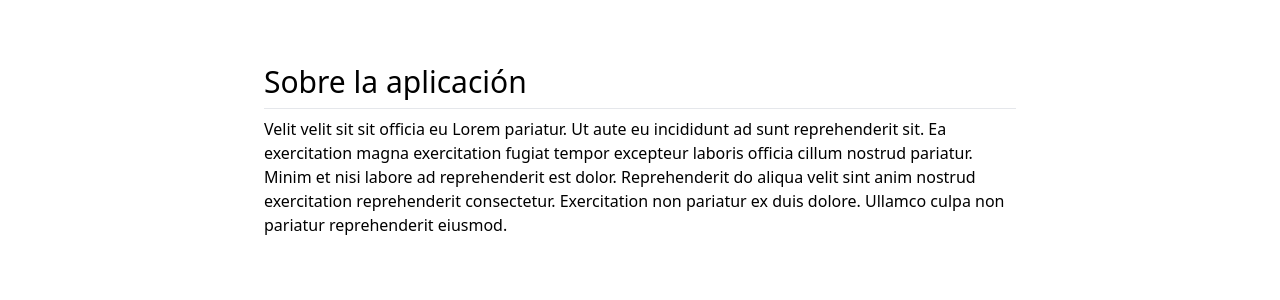
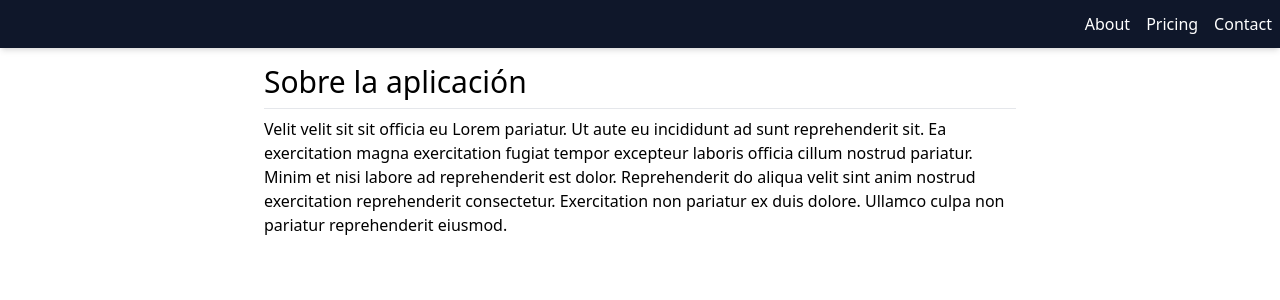
Before and after one commit to Angular-Course-Sergio/pokemonSSR, an Angular app: page /about in a window 1280 px wide. Shown: the top 300 px of the page. Built offline with nearby package versions, Linux system fonts and the light colour scheme.

Commit message:
Navbar - Navegar entre páginas

```diff
--- a/src/app/app.component.html
+++ b/src/app/app.component.html
@@ -1,3 +1,5 @@
+<app-navbar/>
+
 <div class="max-w-3xl m-auto mt-16 px-2">
   <router-outlet />
 </div>
--- a/src/app/app.component.ts
+++ b/src/app/app.component.ts
@@ -1,12 +1,13 @@
 import { Component } from '@angular/core';
 import { RouterOutlet } from '@angular/router';
+import { NavbarComponent } from './shared/components/navbar/navbar.component';
 
 @Component({
   selector: 'app-root',
   standalone: true,
-  imports: [RouterOutlet],
+  imports: [RouterOutlet, NavbarComponent],
   templateUrl: './app.component.html',
-  styleUrl: './app.component.css'
+  styleUrl: './app.component.css',
 })
 export class AppComponent {
   title = 'pokemon-ssr';
--- a/src/app/pages/about-page/about-page.component.ts
+++ b/src/app/pages/about-page/about-page.component.ts
@@ -1,6 +1,7 @@
 import { ChangeDetectionStrategy, Component } from '@angular/core';
 
 @Component({
+  selector: 'about-page',
   standalone: true,
   imports: [],
   templateUrl: './about-page.component.html',
--- a/src/app/pages/contact-page/contact-page.component.ts
+++ b/src/app/pages/contact-page/contact-page.component.ts
@@ -1,6 +1,7 @@
 import { ChangeDetectionStrategy, Component } from '@angular/core';
 
 @Component({
+  selector: 'contact-page',
   standalone: true,
   imports: [],
   templateUrl: './contact-page.component.html',
--- a/src/app/pages/pricing-page/pricing-page.component.ts
+++ b/src/app/pages/pricing-page/pricing-page.component.ts
@@ -1,6 +1,7 @@
 import { ChangeDetectionStrategy, Component } from '@angular/core';
 
 @Component({
+  selector: 'pricing-page',
   standalone: true,
   imports: [],
   templateUrl: './pricing-page.component.html',
--- /dev/null
+++ b/src/app/shared/components/navbar/navbar.component.html
@@ -0,0 +1,7 @@
+<nav
+  class="text-white gap-4 top-0 absolute z-50 w-full flex justify-end px-2 py-3 bg-slate-900 shadow-md"
+>
+  <a class="hover:underline" [routerLink]="['/about']">About</a>
+  <a class="hover:underline" [routerLink]="['/pricing']">Pricing</a>
+  <a class="hover:underline" [routerLink]="['/contact']">Contact</a>
+</nav>
--- /dev/null
+++ b/src/app/shared/components/navbar/navbar.component.ts
@@ -0,0 +1,11 @@
+import { ChangeDetectionStrategy, Component } from '@angular/core';
+import { RouterLink } from '@angular/router';
+
+@Component({
+  selector: 'app-navbar',
+  standalone: true,
+  imports: [RouterLink],
+  templateUrl: './navbar.component.html',
+  changeDetection: ChangeDetectionStrategy.OnPush,
+})
+export class NavbarComponent {}
```
Also changed, not shown: 1 other file (tests, documents, lock files or other folders).
